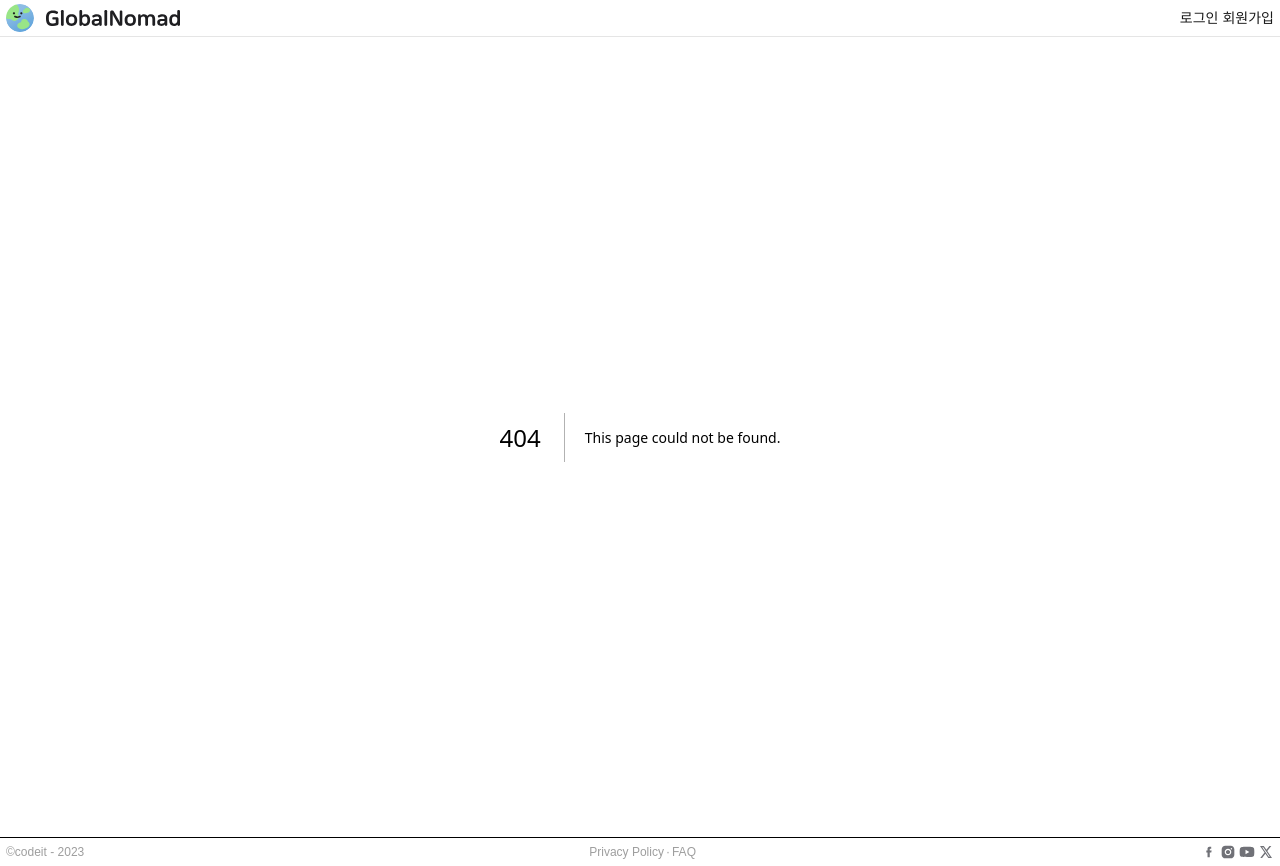
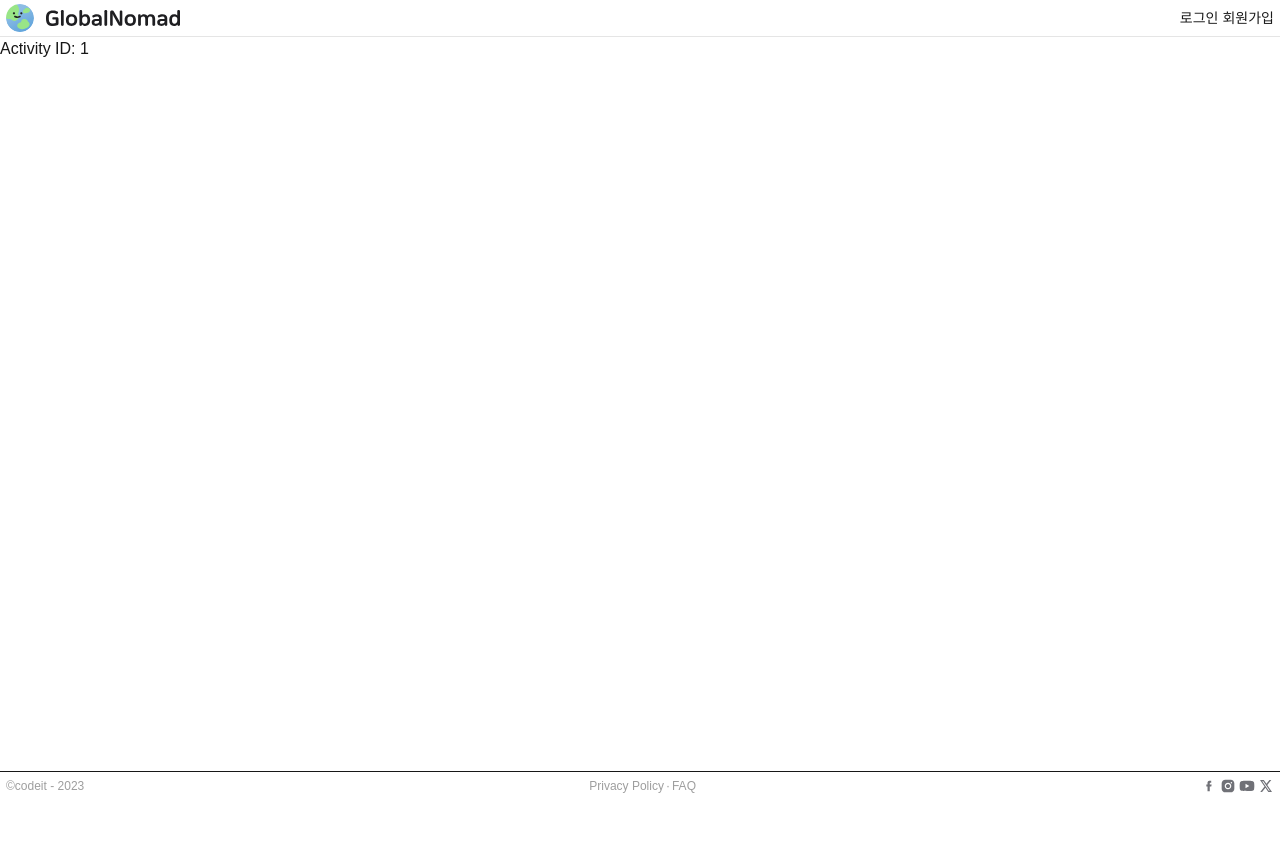
Before and after one commit to yuwonkyu/codenomad, a Next.js app: page /activities/1 in a window 1280 px wide. Before the commit this address had no page. After the commit the page ends 800 px from the top, so only its background shows below. Built offline with nearby package versions, Linux system fonts and the light colour scheme; a web font is replaced by a local one.

Commit message:
✨Feat: 체험 상세 페이지 생성

```diff
--- /dev/null
+++ b/src/app/activities/[id]/page.tsx
@@ -0,0 +1,7 @@
+// app/activities/[id]/page.tsx
+
+const ActivityPage = async ({ params }: { params: { id: string } }) => {
+  return <div>Activity ID: {params.id}</div>;
+};
+
+export default ActivityPage;
```
